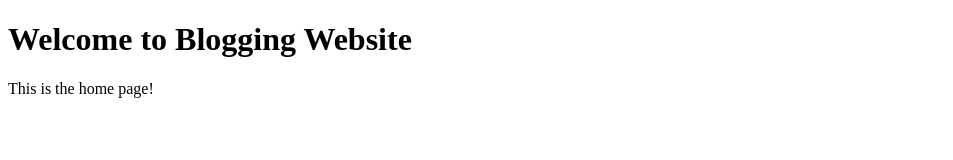
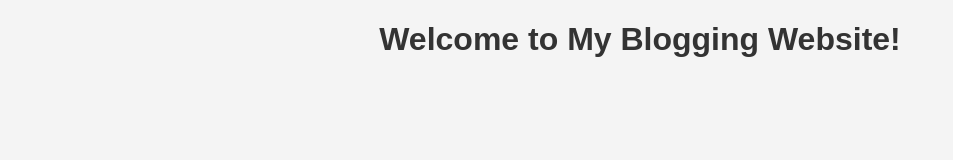
Before and after one commit to MahnoorFaisal0573/Blogging-Website, a website: page src/index.html in a window 1280 px wide. Shown: the whole page, without its empty margins (0-953 px from the left). Drawn offline with Linux system fonts and the light colour scheme.

Commit message:
Fix missing styles and scripts

```diff
--- a/src/index.html
+++ b/src/index.html
@@ -1,12 +1,13 @@
 <!DOCTYPE html>
 <html lang="en">
 <head>
-    <meta charset="UTF-8">
-    <meta name="viewport" content="width=device-width, initial-scale=1.0">
-    <title>Blogging Website</title>
+  <meta charset="UTF-8">
+  <meta name="viewport" content="width=device-width, initial-scale=1.0">
+  <title>Blogging Website</title>
+  <link rel="stylesheet" href="./styles.css">
 </head>
 <body>
-    <h1>Welcome to Blogging Website</h1>
-    <p>This is the home page!</p>
+  <h1>Welcome to My Blog</h1>
+  <script src="./main.js"></script>
 </body>
 </html>
--- /dev/null
+++ b/src/main.js
@@ -0,0 +1,3 @@
+// src/index.js
+console.log("Welcome to the Blogging Website!");
+document.querySelector('h1').textContent = "Welcome to My Blogging Website!";
--- /dev/null
+++ b/src/styles.css
@@ -0,0 +1,10 @@
+body {
+    font-family: Arial, sans-serif;
+    background-color: #f4f4f4;
+    margin: 0;
+    padding: 0;
+  }
+  h1 {
+    color: #333;
+    text-align: center;
+  }
```
Also changed, not shown: .github/workflows/deploy-development.yaml, dist/index.html, 5 other files.
